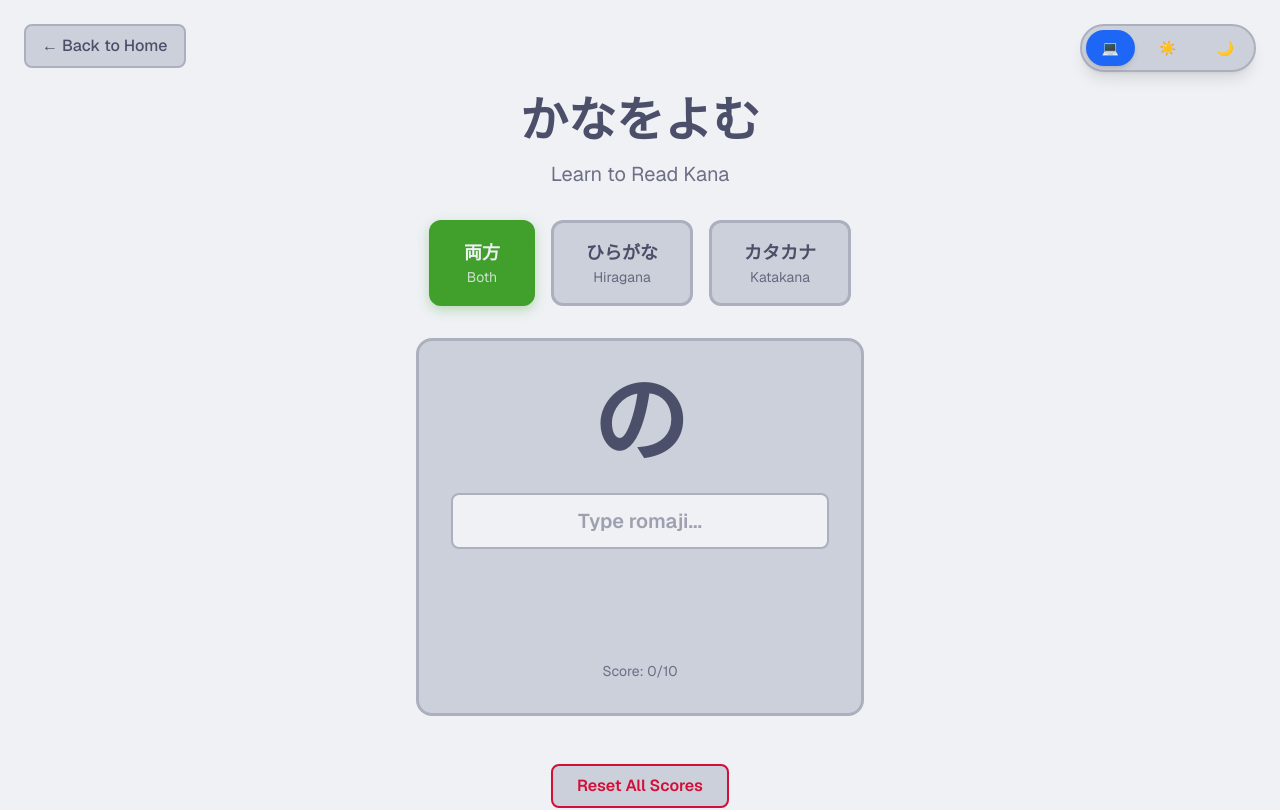
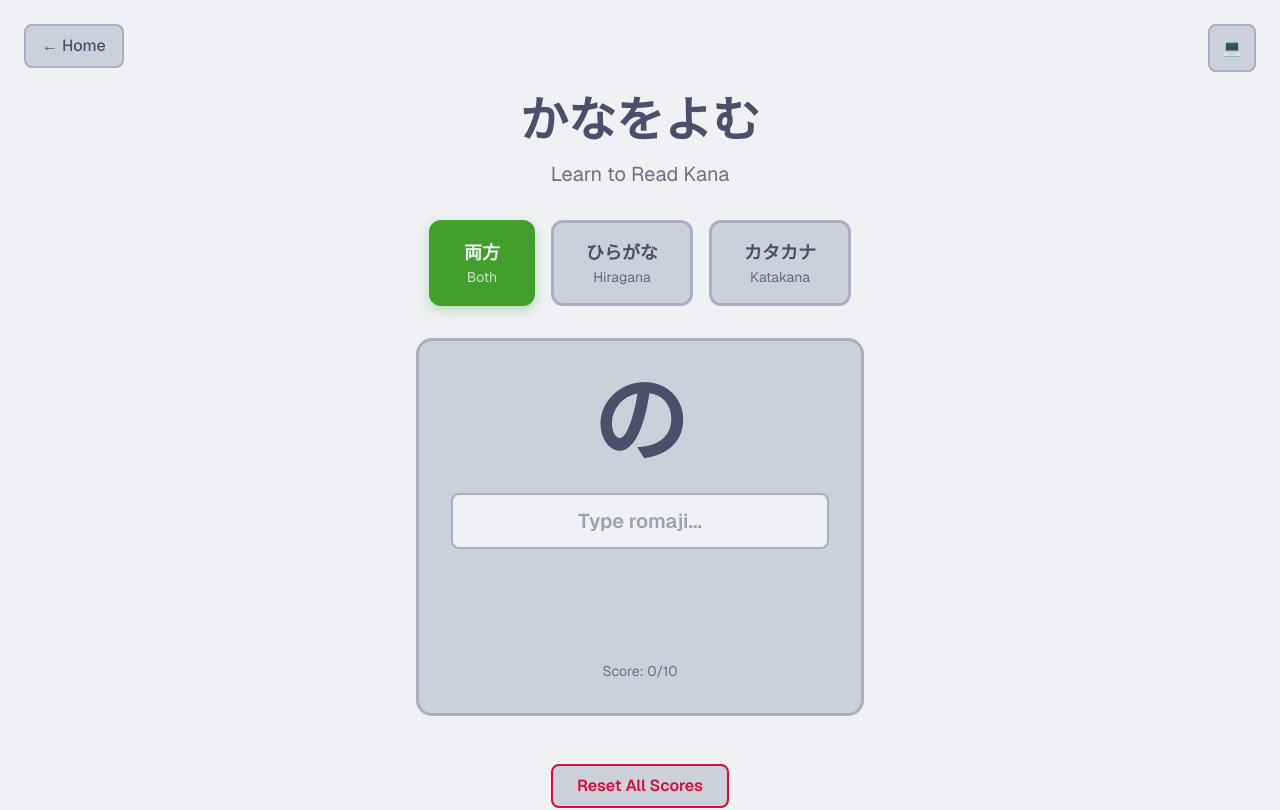
Before and after one commit to Netrunner327/learn_kana, a Next.js app: page /readKana in a window 1280 px wide. Shown: the top 810 px of the page. Built offline with nearby package versions, Linux system fonts and the light colour scheme.

Commit message:
make theme button collapsable and smaller Home Button

```diff
--- a/app/components/ThemeToggle.tsx
+++ b/app/components/ThemeToggle.tsx
@@ -1,21 +1,30 @@
 "use client";
 
 import { useTheme } from "../contexts/ThemeContext";
+import { useState } from "react";
 
 export default function ThemeToggle() {
   const { theme, setTheme } = useTheme();
+  const [isExpanded, setIsExpanded] = useState(false);
 
   return (
-    <div className="fixed top-6 right-6 z-40 flex gap-2 rounded-full p-1 shadow-lg border-2" style={{
+    <div className="fixed top-6 right-6 z-40 flex gap-2">
+      {/* Collapsible Theme Buttons */}
+      <div
+        className="transition-all duration-300 ease-in-out overflow-hidden"
+        style={{
+          maxWidth: isExpanded ? '300px' : '0',
+          opacity: isExpanded ? 1 : 0
+        }}
+      >
+        <div className="flex gap-2 rounded-full p-1 shadow-lg border-2" style={{
           backgroundColor: 'var(--ctp-surface0)',
           borderColor: 'var(--ctp-surface2)'
         }}>
           <button
             onClick={() => setTheme("system")}
-        className={`px-4 py-2 rounded-full text-sm font-medium transition-all ${
-          theme === "system"
-            ? "shadow-md"
-            : ""
+            className={`px-4 py-2 rounded-full text-sm font-medium transition-all whitespace-nowrap ${
+              theme === "system" ? "shadow-md" : ""
             }`}
             style={{
               backgroundColor: theme === "system" ? 'var(--ctp-blue)' : 'transparent',
@@ -28,10 +37,8 @@
 
           <button
             onClick={() => setTheme("light")}
-        className={`px-4 py-2 rounded-full text-sm font-medium transition-all ${
-          theme === "light"
-            ? "shadow-md"
-            : ""
+            className={`px-4 py-2 rounded-full text-sm font-medium transition-all whitespace-nowrap ${
+              theme === "light" ? "shadow-md" : ""
             }`}
             style={{
               backgroundColor: theme === "light" ? 'var(--ctp-blue)' : 'transparent',
@@ -44,10 +51,8 @@
 
           <button
             onClick={() => setTheme("dark")}
-        className={`px-4 py-2 rounded-full text-sm font-medium transition-all ${
-          theme === "dark"
-            ? "shadow-md"
-            : ""
+            className={`px-4 py-2 rounded-full text-sm font-medium transition-all whitespace-nowrap ${
+              theme === "dark" ? "shadow-md" : ""
             }`}
             style={{
               backgroundColor: theme === "dark" ? 'var(--ctp-blue)' : 'transparent',
@@ -58,5 +63,21 @@
             🌙
           </button>
         </div>
+      </div>
+
+      {/* Toggle Button */}
+      <button
+        onClick={() => setIsExpanded(!isExpanded)}
+        className="px-3 py-2 rounded-lg font-medium transition-all hover:opacity-80"
+        style={{
+          backgroundColor: 'var(--ctp-surface0)',
+          color: 'var(--ctp-text)',
+          border: '2px solid',
+          borderColor: 'var(--ctp-surface2)'
+        }}
+      >
+         {theme === "system" ? '💻' : theme === "light" ? '☀️' : '🌙'}
+      </button>
+    </div>
   );
 }
--- a/app/readKana/page.tsx
+++ b/app/readKana/page.tsx
@@ -248,7 +248,7 @@
           borderColor: 'var(--ctp-surface2)'
         }}
       >
-        ← Back to Home
+        ← Home
       </button>
 
       <main className="container mx-auto px-2 py-24">
```
Lines whose indentation alone changed are shown as unchanged.
